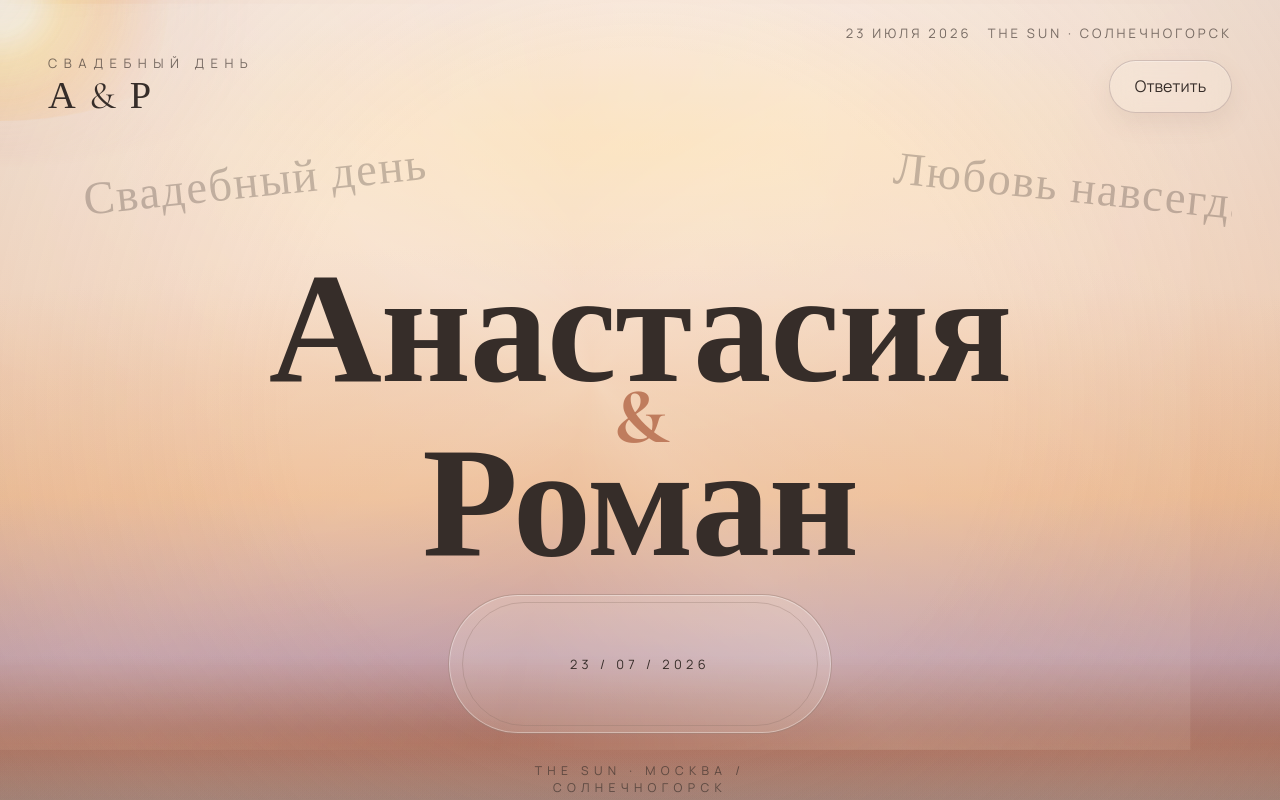
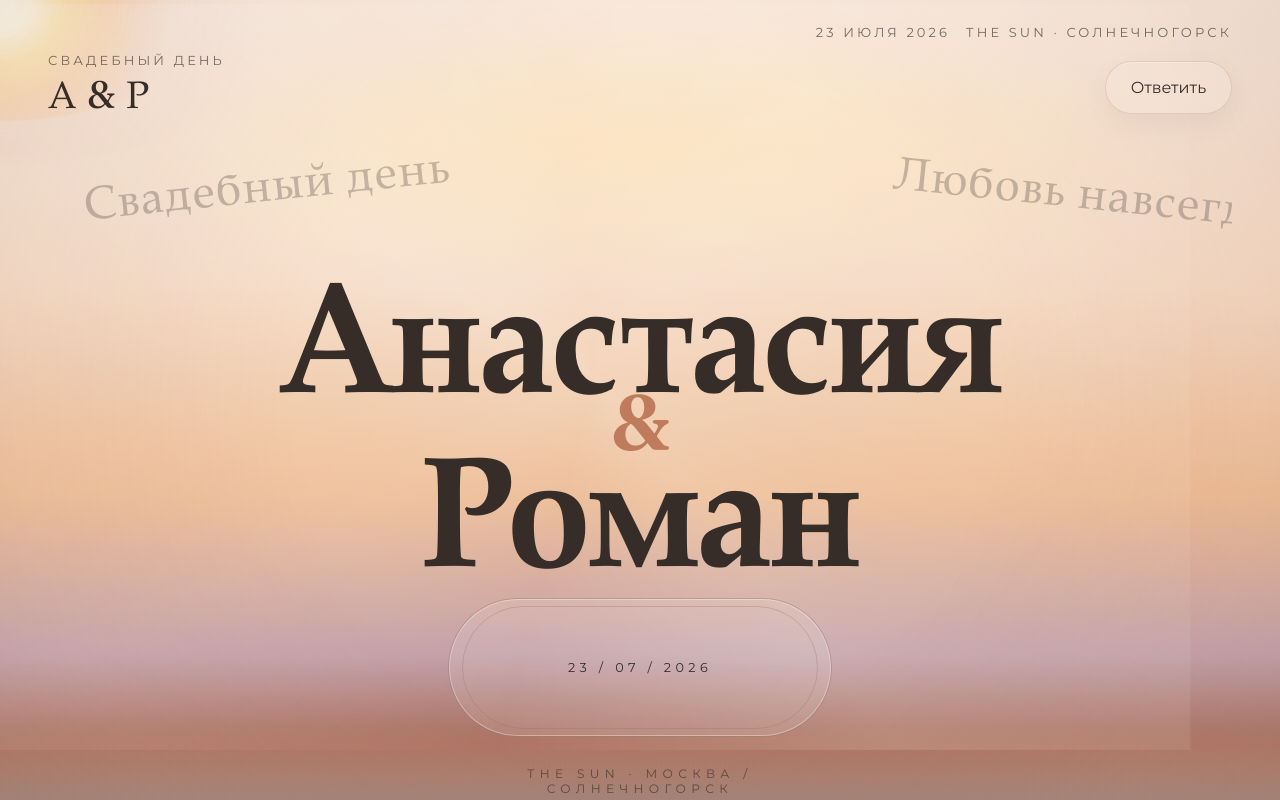
Before and after one commit to reqiii/SimpleLanding, a website built with Vite: page index.html in a window 1280 px wide. Shown: the top 800 px of the page. Built offline with nearby package versions, Linux system fonts and the light colour scheme.

Commit message:
Refine typography, glass tokens, and background control variables

```diff
--- a/src/styles/components.css
+++ b/src/styles/components.css
@@ -14,14 +14,14 @@
   color: var(--color-text-subtle);
   font-size: var(--text-sm);
   letter-spacing: var(--tracking-label);
-  line-height: 1.45;
+  line-height: 1.35;
   text-transform: uppercase;
 }
 
 .site-header__brand {
   font-family: var(--font-display);
   font-size: clamp(1.9rem, 3vw, 2.8rem);
-  letter-spacing: 0.06em;
+  letter-spacing: 0.028em;
 }
 
 .section-heading {
@@ -121,21 +121,21 @@
 }
 
 .button--primary {
-  background: color-mix(in srgb, var(--glass-fill-strong) 94%, rgba(255, 255, 255, 0.06));
+  background: color-mix(in srgb, var(--glass-fill-strong) 94%, rgba(255, 255, 255, 0.03));
   color: var(--color-text);
   box-shadow: inset 0 1px 0 var(--glass-highlight), var(--glass-shadow);
-  border-color: color-mix(in srgb, var(--glass-border) 84%, var(--color-accent-sunrise) 16%);
-  backdrop-filter: blur(calc(var(--glass-blur) * 0.92));
-  -webkit-backdrop-filter: blur(calc(var(--glass-blur) * 0.92));
+  border-color: color-mix(in srgb, var(--glass-border) 92%, rgba(255, 255, 255, 0.08));
+  backdrop-filter: blur(var(--glass-blur));
+  -webkit-backdrop-filter: blur(var(--glass-blur));
 }
 
 .button--ghost {
-  background: color-mix(in srgb, var(--glass-fill-soft) 92%, rgba(255, 255, 255, 0.06));
+  background: color-mix(in srgb, var(--glass-fill-soft) 95%, rgba(255, 255, 255, 0.04));
   color: var(--color-text);
-  border-color: var(--glass-border);
+  border-color: color-mix(in srgb, var(--glass-border) 88%, rgba(255, 255, 255, 0.1));
   box-shadow: inset 0 1px 0 var(--glass-highlight), var(--glass-shadow);
-  backdrop-filter: blur(calc(var(--glass-blur) * 0.9));
-  -webkit-backdrop-filter: blur(calc(var(--glass-blur) * 0.9));
+  backdrop-filter: blur(var(--glass-blur));
+  -webkit-backdrop-filter: blur(var(--glass-blur));
 }
 
 .button--text {
@@ -159,11 +159,11 @@
 
 .surface-card {
   border: 1px solid var(--glass-border);
-  border-radius: var(--radius-xl);
+  border-radius: var(--radius-lg);
   padding: clamp(1.5rem, 3vw, 2.5rem);
-  background: color-mix(in srgb, var(--glass-fill-soft) 90%, rgba(255, 255, 255, 0.03));
-  backdrop-filter: blur(calc(var(--glass-blur) * 0.92));
-  -webkit-backdrop-filter: blur(calc(var(--glass-blur) * 0.92));
+  background: color-mix(in srgb, var(--glass-fill-soft) 94%, rgba(255, 255, 255, 0.03));
+  backdrop-filter: blur(var(--glass-blur));
+  -webkit-backdrop-filter: blur(var(--glass-blur));
   box-shadow:
     inset 0 1px 0 var(--glass-highlight),
     var(--glass-shadow);
--- a/src/styles/layout.css
+++ b/src/styles/layout.css
@@ -83,16 +83,19 @@
   background: var(--gradient-background-horizon);
   mix-blend-mode: multiply;
   opacity: var(--atmo-horizon-opacity);
+  transform: translateY(var(--horizon-shift));
 }
 
 .background-system__sea {
   background: var(--gradient-background-sea);
   opacity: var(--atmo-sea-opacity);
+  transform: translateY(calc(var(--horizon-shift) * 0.85));
 }
 
 .background-system__depth {
   background: var(--gradient-background-depth);
   opacity: var(--atmo-depth-opacity);
+  transform: translateY(calc(var(--horizon-shift) * 0.7));
 }
 
 .background-system__light {
@@ -101,8 +104,8 @@
 }
 
 .background-system__light--orb {
-  top: 50%;
-  left: 50%;
+  top: var(--sun-center-y);
+  left: var(--sun-center-x);
   width: min(12.25rem, 31vw);
   height: min(12.25rem, 31vw);
   border-radius: 50%;
@@ -114,8 +117,8 @@
 }
 
 .background-system__light--sun {
-  top: 50%;
-  left: 50%;
+  top: var(--sun-center-y);
+  left: var(--sun-center-x);
   width: min(29rem, 54vw);
   height: clamp(11.5rem, 22vw, 16rem);
   border-radius: 50%;
@@ -128,8 +131,8 @@
 }
 
 .background-system__light--halo {
-  top: 50%;
-  left: 50%;
+  top: var(--sun-center-y);
+  left: var(--sun-center-x);
   width: min(44rem, 74vw);
   height: clamp(16rem, 30vw, 22rem);
   border-radius: 50%;
@@ -152,8 +155,8 @@
 }
 
 .background-system__light--reflection {
-  top: 76%;
-  left: 50%;
+  top: calc(76% + var(--horizon-shift));
+  left: var(--sun-center-x);
   width: min(62rem, 92vw);
   height: clamp(9rem, 16vw, 12.5rem);
   border-radius: 50%;
@@ -214,7 +217,7 @@
   }
 
   .background-system__light--reflection {
-    top: 81%;
+    top: calc(81% + var(--horizon-shift));
     width: 106vw;
     height: clamp(7.2rem, 27vw, 9.6rem);
     filter: blur(8px);
@@ -238,7 +241,7 @@
   .background-system__light--orb,
   .background-system__light--sun,
   .background-system__light--halo {
-    top: 50%;
+    top: var(--sun-center-y);
   }
 
   .background-system__light--rays {
--- a/src/styles/tokens.css
+++ b/src/styles/tokens.css
@@ -1,4 +1,4 @@
-@import url('https://fonts.googleapis.com/css2?family=Cormorant+Garamond:wght@400;500;600;700&family=Manrope:wght@400;500;600;700&display=swap');
+@import url('https://fonts.googleapis.com/css2?family=Fraunces:opsz,wght@9..144,400;9..144,500;9..144,600&family=Montserrat:wght@400;500;600;700&display=swap');
 
 :root {
   --color-bg: #f6efe7;
@@ -71,15 +71,18 @@
   --atmo-ray-opacity: 0.48;
   --atmo-haze-opacity: 0.22;
   --atmo-vignette-opacity: 0.58;
+  --sun-center-x: 50%;
+  --sun-center-y: 50%;
+  --horizon-shift: 0%;
 
-  --glass-blur: 16px;
-  --glass-blur-strong: 20px;
-  --glass-fill-soft: rgba(255, 248, 238, 0.2);
-  --glass-fill-strong: rgba(255, 244, 231, 0.25);
-  --glass-border: rgba(126, 103, 111, 0.3);
+  --glass-blur: 15px;
+  --glass-blur-strong: 18px;
+  --glass-fill-soft: rgba(255, 250, 244, 0.14);
+  --glass-fill-strong: rgba(255, 248, 241, 0.2);
+  --glass-border: rgba(122, 97, 104, 0.2);
   --glass-border-soft: rgba(126, 103, 111, 0.18);
-  --glass-highlight: rgba(255, 255, 255, 0.28);
-  --glass-shadow: 0 10px 24px rgba(132, 89, 78, 0.1);
+  --glass-highlight: rgba(255, 255, 255, 0.22);
+  --glass-shadow: 0 10px 24px rgba(120, 85, 74, 0.08);
 
   --gradient-page: linear-gradient(
     180deg,
@@ -101,8 +104,8 @@
   --gradient-accent-glow: radial-gradient(circle at top right, var(--color-accent-soft), var(--color-white-clear) 44%);
 
   --gradient-background-base:
-    radial-gradient(80% 32% at 50% 18%, rgba(255, 226, 176, 0.62), rgba(255, 226, 176, 0) 56%),
-    radial-gradient(108% 52% at 50% 72%, rgba(186, 139, 132, 0.16), rgba(186, 139, 132, 0) 82%),
+    radial-gradient(80% 32% at var(--sun-center-x) 18%, rgba(255, 226, 176, 0.62), rgba(255, 226, 176, 0) 56%),
+    radial-gradient(108% 52% at 50% calc(72% + var(--horizon-shift)), rgba(186, 139, 132, 0.16), rgba(186, 139, 132, 0) 82%),
     linear-gradient(
       180deg,
       var(--color-sunrise-sky-blush) 0%,
@@ -115,14 +118,14 @@
   --gradient-background-horizon: linear-gradient(180deg, rgba(183, 149, 164, 0) 82%, rgba(160, 126, 145, 0.38) 91%, rgba(160, 126, 145, 0.06) 97%, rgba(160, 126, 145, 0) 100%);
   --gradient-background-sea: linear-gradient(180deg, rgba(210, 162, 146, 0) 86%, rgba(175, 114, 96, 0.26) 94%, rgba(147, 104, 93, 0.14) 98%, rgba(147, 104, 93, 0) 100%);
   --gradient-background-depth: linear-gradient(180deg, rgba(127, 96, 87, 0) 93%, rgba(121, 90, 84, 0.14) 98%, rgba(113, 84, 79, 0.28) 100%);
-  --gradient-background-haze: radial-gradient(circle at 50% 12%, rgba(255, 240, 211, 0.44) 0%, rgba(255, 228, 198, 0.1) 40%, rgba(255, 255, 255, 0) 68%);
+  --gradient-background-haze: radial-gradient(circle at var(--sun-center-x) 12%, rgba(255, 240, 211, 0.44) 0%, rgba(255, 228, 198, 0.1) 40%, rgba(255, 255, 255, 0) 68%);
   --gradient-sun-orb: radial-gradient(circle, rgba(255, 255, 248, 1) 0%, rgba(255, 247, 218, 0.98) 24%, rgba(255, 222, 165, 0.84) 42%, rgba(255, 206, 144, 0.2) 60%, rgba(255, 206, 144, 0) 74%);
   --gradient-sun-core: radial-gradient(circle, rgba(255, 255, 250, 1) 0%, rgba(255, 252, 236, 1) 12%, rgba(255, 232, 176, 0.92) 26%, rgba(255, 206, 142, 0.56) 40%, rgba(255, 186, 126, 0.18) 56%, rgba(255, 186, 126, 0) 68%);
   --gradient-sun-halo: radial-gradient(circle, rgba(255, 232, 182, 0.48) 0%, rgba(233, 172, 149, 0.2) 38%, rgba(194, 154, 166, 0.08) 54%, rgba(183, 146, 164, 0) 72%);
   --gradient-sun-rays:
-    conic-gradient(from -90deg at 50% 50%, rgba(255, 255, 255, 0), rgba(255, 243, 213, 0.52) 9%, rgba(255, 255, 255, 0) 23%, rgba(246, 185, 147, 0.36) 36%, rgba(255, 255, 255, 0) 50%, rgba(255, 239, 210, 0.45) 64%, rgba(255, 255, 255, 0) 79%, rgba(236, 169, 138, 0.36) 92%, rgba(255, 255, 255, 0) 100%),
-    radial-gradient(118% 56% at 50% 50%, rgba(255, 228, 188, 0.5), rgba(255, 228, 188, 0) 68%);
-  --gradient-sea-reflection: radial-gradient(58% 56% at 50% 18%, rgba(242, 180, 133, 0.46) 0%, rgba(199, 128, 108, 0.18) 40%, rgba(199, 128, 108, 0) 72%);
+    conic-gradient(from -90deg at var(--sun-center-x) var(--sun-center-y), rgba(255, 255, 255, 0), rgba(255, 243, 213, 0.52) 9%, rgba(255, 255, 255, 0) 23%, rgba(246, 185, 147, 0.36) 36%, rgba(255, 255, 255, 0) 50%, rgba(255, 239, 210, 0.45) 64%, rgba(255, 255, 255, 0) 79%, rgba(236, 169, 138, 0.36) 92%, rgba(255, 255, 255, 0) 100%),
+    radial-gradient(118% 56% at var(--sun-center-x) var(--sun-center-y), rgba(255, 228, 188, 0.5), rgba(255, 228, 188, 0) 68%);
+  --gradient-sea-reflection: radial-gradient(58% 56% at var(--sun-center-x) 18%, rgba(242, 180, 133, 0.46) 0%, rgba(199, 128, 108, 0.18) 40%, rgba(199, 128, 108, 0) 72%);
   --gradient-vignette: radial-gradient(circle at center, rgba(255, 255, 255, 0) 46%, rgba(181, 151, 137, 0.16) 82%, var(--color-bg-vignette) 100%);
   --texture-grain: radial-gradient(rgba(255, 255, 255, 0.72) 0.65px, transparent 0.65px);
 
@@ -151,8 +154,8 @@
   --space-section-large: clamp(7.2rem, 12vw, 10.8rem);
   --space-section-lead: clamp(1.1rem, 3vw, 2.4rem);
   --space-heading-content: clamp(1.5rem, 3.6vw, 2.9rem);
-  --font-body: 'Manrope', sans-serif;
-  --font-display: 'Cormorant Garamond', serif;
+  --font-body: 'Montserrat', 'Avenir Next', Avenir, sans-serif;
+  --font-display: 'Fraunces', 'Iowan Old Style', 'Palatino Linotype', serif;
   --text-sm: 0.8125rem;
   --text-base: 1rem;
   --text-md: clamp(1rem, 1.14vw, 1.14rem);
@@ -161,11 +164,11 @@
   --text-hero: clamp(5.4rem, 15vw, 10rem);
   --text-display-number: clamp(8rem, 20vw, 16rem);
   --text-timeline-time: clamp(3.1rem, 5.8vw, 4.8rem);
-  --leading-copy: 1.84;
-  --leading-display: 0.83;
-  --tracking-display: -0.01em;
-  --tracking-label: 0.5em;
-  --tracking-label-tight: 0.32em;
+  --leading-copy: 1.78;
+  --leading-display: 0.8;
+  --tracking-display: -0.022em;
+  --tracking-label: 0.24em;
+  --tracking-label-tight: 0.18em;
   --tracking-wide: 0.5em;
   --duration-fast: 220ms;
   --duration-base: 720ms;
@@ -179,6 +182,7 @@
     --container-width: min(74rem, calc(100vw - 1.25rem));
     --radius-xl: 2rem;
     --radius-lg: 1.8rem;
+    --horizon-shift: 5%;
     --space-7: clamp(4rem, 12vw, 5.5rem);
     --space-8: clamp(5rem, 14vw, 7rem);
     --space-section-tight: clamp(3.8rem, 10vw, 5.1rem);
@@ -188,8 +192,8 @@
     --space-heading-content: clamp(1.15rem, 4.8vw, 2rem);
     --text-hero: clamp(4.25rem, 18vw, 6.2rem);
     --gradient-background-base:
-      radial-gradient(84% 34% at 50% 17%, rgba(255, 226, 176, 0.6), rgba(255, 226, 176, 0) 56%),
-      radial-gradient(108% 52% at 50% 74%, rgba(186, 139, 132, 0.14), rgba(186, 139, 132, 0) 82%),
+      radial-gradient(84% 34% at var(--sun-center-x) 17%, rgba(255, 226, 176, 0.6), rgba(255, 226, 176, 0) 56%),
+      radial-gradient(108% 52% at 50% calc(74% + var(--horizon-shift)), rgba(186, 139, 132, 0.14), rgba(186, 139, 132, 0) 82%),
       linear-gradient(
         180deg,
         var(--color-sunrise-sky-blush) 0%,
```
